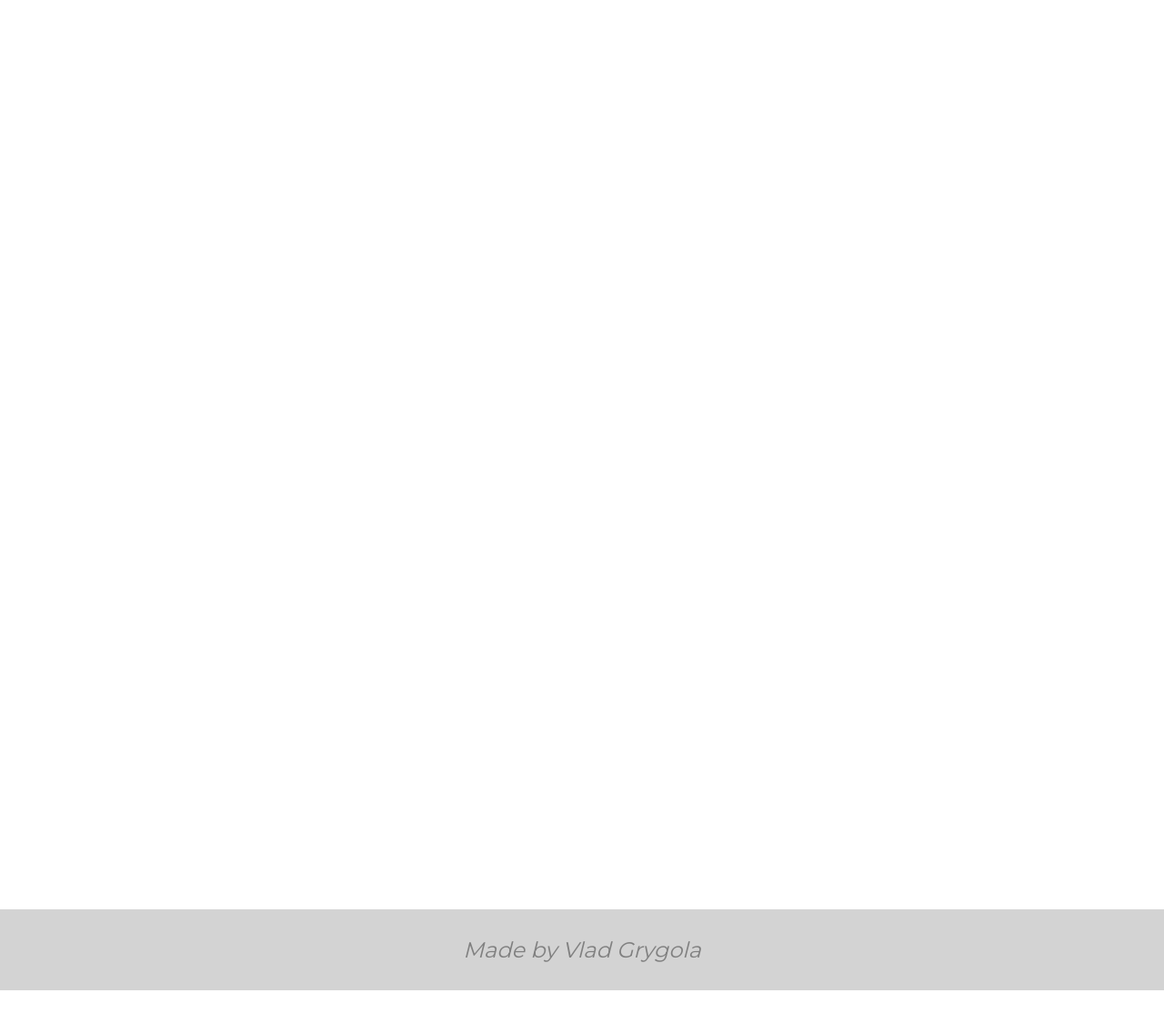
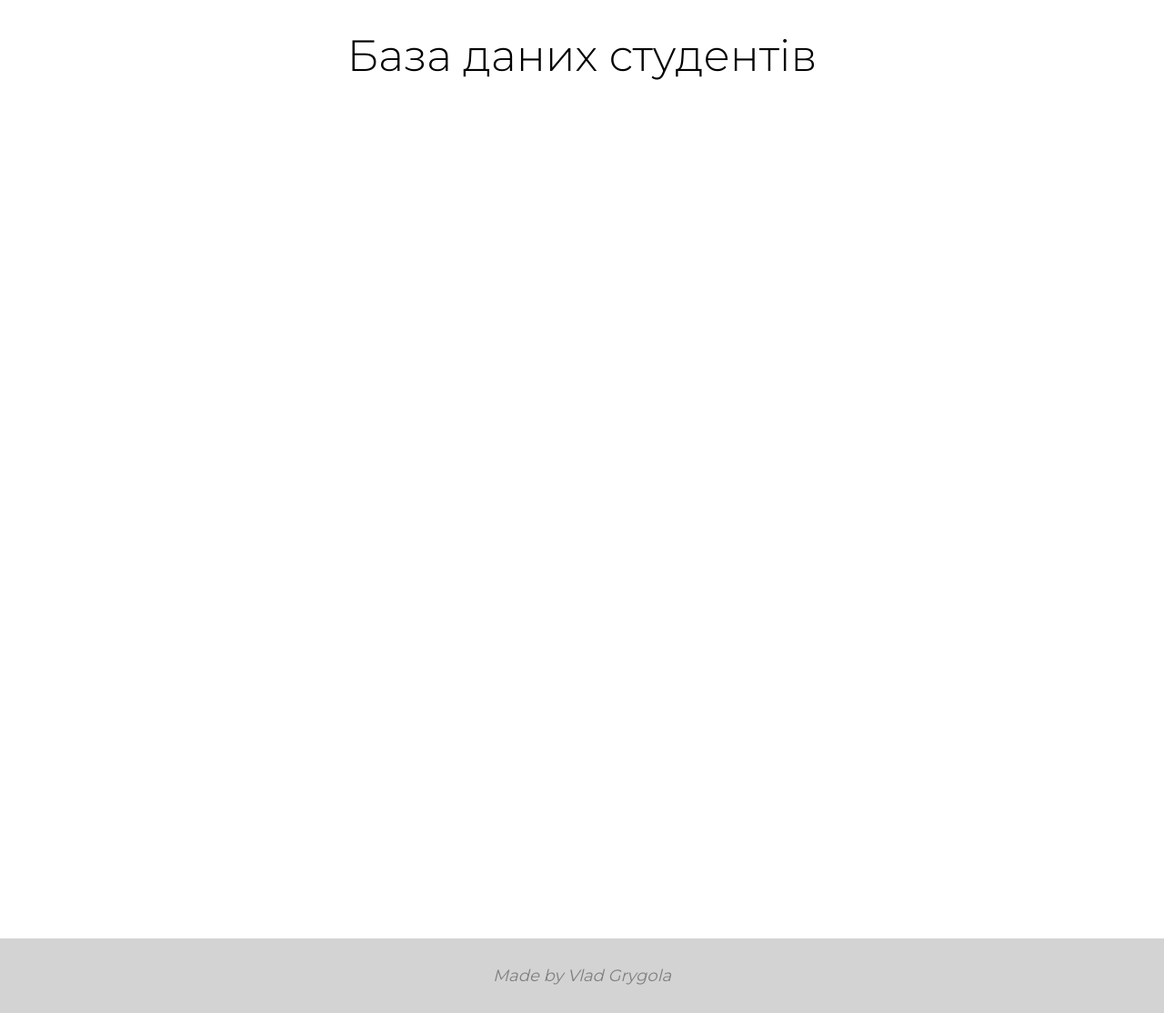
Before and after one commit to VladGrygola/students, a PHP site: page / in a window 1280 px wide. Shown: the whole page at 91% size. Before the commit the page ends 1089 px from the top, so only its background shows below. Run offline with PHP 8.4, Linux system fonts and the light colour scheme.

Commit message:
Add 'h1' block

```diff
--- a/html/localhost/www/css/main.css
+++ b/html/localhost/www/css/main.css
@@ -1,8 +1,12 @@
 body {
     font-family: 'Montserrat', sans-serif;
-	font-size: 2em;
+	font-size: 1.5em;
 	margin: 0;
 	padding: 0;
+}
+h1 {
+    font-weight: 300;
+    text-align: center;
 }
 footer {
     padding: 30px;
--- a/html/localhost/www/index.php
+++ b/html/localhost/www/index.php
@@ -9,6 +9,7 @@
 <body>
     <div id = "back">
         <div id = "content">
+            <h1>База даних студентів</h1>
         </div>
     </div>
     <footer>
```
